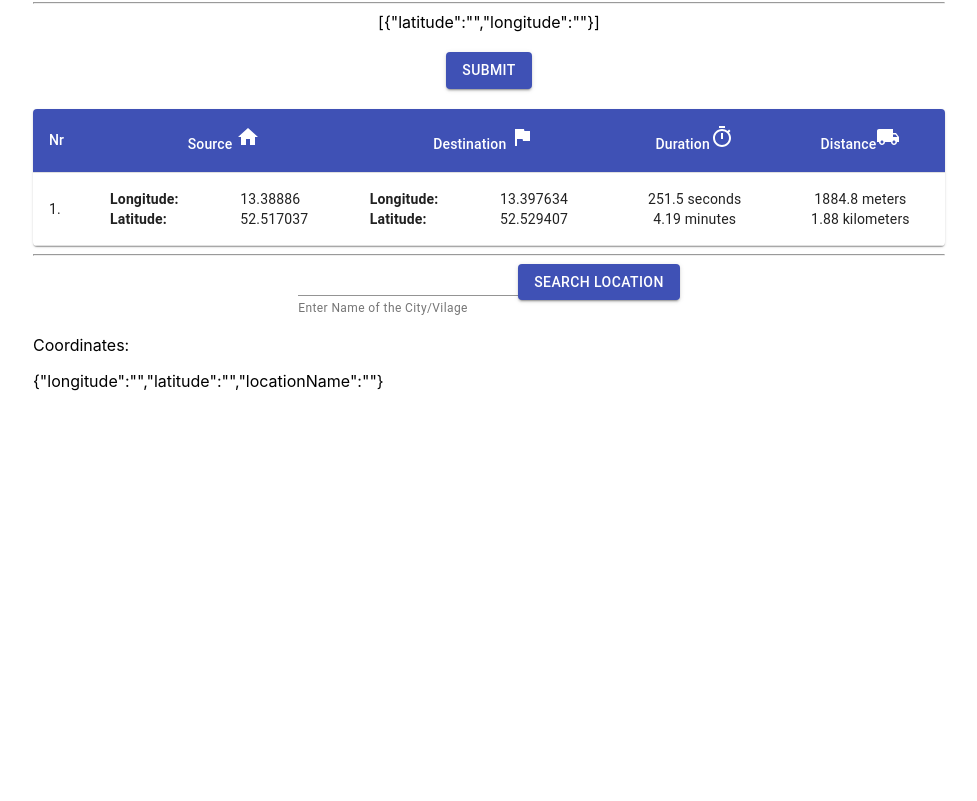
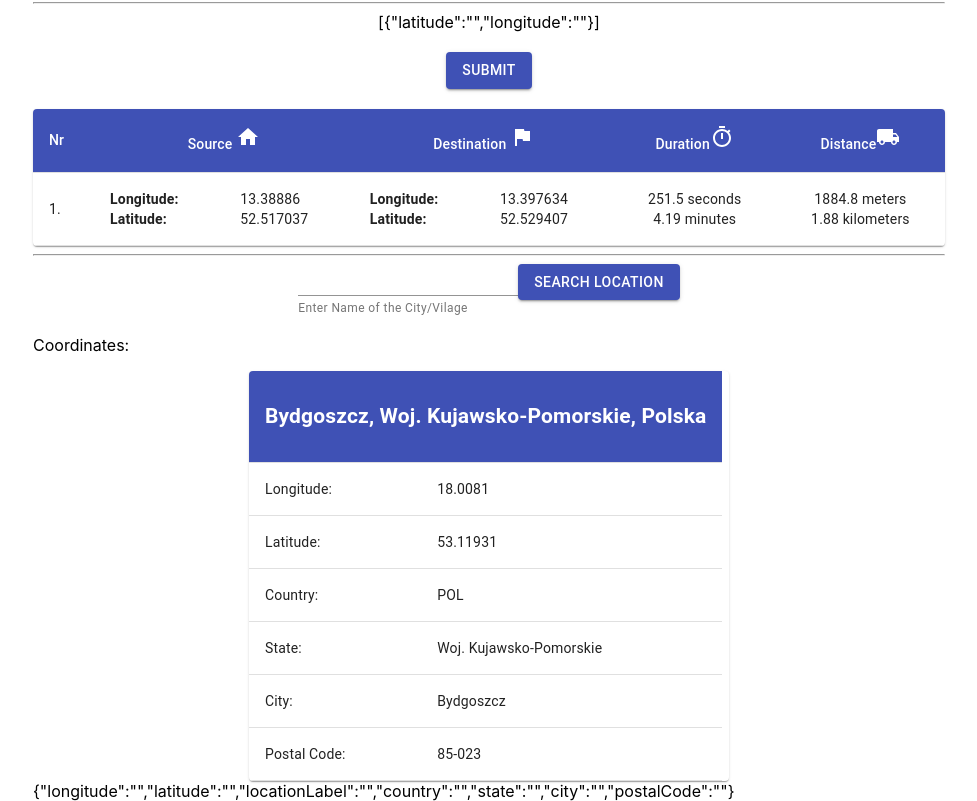
Before and after one commit to ioanzicu/route-finder-front-end, a React (Create React App) app: page / in a window 1280 px wide. Shown: the part 466-1267 px from the top of the page, without its empty margins (151-1128 px from the left). Before the commit the page ends 857 px from the top, so only its background shows below. Built offline with nearby package versions, Linux system fonts and the light colour scheme; no server answers.

Commit message:
display fetched data by location

```diff
--- a/src/App.tsx
+++ b/src/App.tsx
@@ -3,17 +3,76 @@ import "./App.css";
 import Form from "./Form";
 import InputLocation from "./Input";
 import Container from "@material-ui/core/Container";
+import Paper from "@material-ui/core/Paper";
+import TableContainer from "@material-ui/core/TableContainer";
+import TableHead from "@material-ui/core/TableHead";
+import TableRow from "@material-ui/core/TableRow";
+import TableBody from "@material-ui/core/TableBody";
+import TableCell from "@material-ui/core/TableCell";
+import {
+  withStyles,
+  Theme,
+  createStyles,
+  makeStyles,
+} from "@material-ui/core/styles";
+
+const StyledTableCell = withStyles((theme: Theme) =>
+  createStyles({
+    head: {
+      backgroundColor: theme.palette.primary.main,
+      color: theme.palette.common.white,
+    },
+  })
+)(TableCell);
+
+const useTableStyles = makeStyles((theme: Theme) =>
+  createStyles({
+    root: {
+      display: "flex",
+      flexWrap: "wrap",
+      "& > *": {
+        marginLeft: "auto",
+        marginRight: "auto",
+        width: theme.spacing(60),
+      },
+    },
+  })
+);
 
 function App() {
   const [coordinates, setCoodinates] = useState<{
     longitude: string;
     latitude: string;
-    locationName: string;
-  }>({ longitude: "", latitude: "", locationName: "" });
+    locationLabel: string;
+    country: string;
+    state: string;
+    city: string;
+    postalCode: string;
+  }>({
+    longitude: "",
+    latitude: "",
+    locationLabel: "",
+    country: "",
+    state: "",
+    city: "",
+    postalCode: "",
+  });
 
   useEffect(() => {
     console.log("Coordinates are loaded");
   }, [coordinates]);
+
+  const mockData = {
+    longitude: "18.0081",
+    latitude: "53.11931",
+    locationLabel: "Bydgoszcz, Woj. Kujawsko-Pomorskie, Polska",
+    country: "POL",
+    state: "Woj. Kujawsko-Pomorskie",
+    city: "Bydgoszcz",
+    postalCode: "85-023",
+  };
+
+  const classesTable = useTableStyles();
 
   return (
     <Container maxWidth="md">
@@ -26,6 +85,59 @@ function App() {
         <InputLocation setCoodinates={setCoodinates} />
       </div>
       <p>Coordinates:</p>
+      {mockData && (
+        <div className={classesTable.root}>
+          <TableContainer component={Paper}>
+            <TableHead>
+              {mockData.locationLabel && (
+                <TableRow>
+                  <StyledTableCell align="center" colSpan={2}>
+                    <h2>{mockData.locationLabel}</h2>
+                  </StyledTableCell>
+                </TableRow>
+              )}
+            </TableHead>
+            <TableBody>
+              {mockData.longitude && (
+                <TableRow>
+                  <TableCell>Longitude:</TableCell>
+                  <TableCell> {mockData.longitude}</TableCell>
+                </TableRow>
+              )}
+              {mockData.latitude && (
+                <TableRow>
+                  <TableCell>Latitude:</TableCell>
+                  <TableCell> {mockData.latitude}</TableCell>
+                </TableRow>
+              )}
+              {mockData.country && (
+                <TableRow>
+                  <TableCell>Country:</TableCell>
+                  <TableCell> {mockData.country}</TableCell>
+                </TableRow>
+              )}
+              {mockData.state && (
+                <TableRow>
+                  <TableCell>State:</TableCell>
+                  <TableCell> {mockData.state}</TableCell>
+                </TableRow>
+              )}
+              {mockData.city && (
+                <TableRow>
+                  <TableCell>City:</TableCell>
+                  <TableCell> {mockData.city}</TableCell>
+                </TableRow>
+              )}
+              {mockData.postalCode && (
+                <TableRow>
+                  <TableCell>Postal Code:</TableCell>
+                  <TableCell> {mockData.postalCode}</TableCell>
+                </TableRow>
+              )}
+            </TableBody>
+          </TableContainer>
+        </div>
+      )}
       {coordinates && JSON.stringify(coordinates)}
     </Container>
   );
--- a/src/Input.tsx
+++ b/src/Input.tsx
@@ -129,7 +129,12 @@ const InputLocation = memo((_props: any) => {
         results.Response.View[0].Result[0].Location.DisplayPosition.Longitude,
       latitude:
         results.Response.View[0].Result[0].Location.DisplayPosition.Latitude,
-      locationName: results.Response.View[0].Result[0].Location.Address.Label,
+      locationLabel: results.Response.View[0].Result[0].Location.Address.Label,
+      country: results.Response.View[0].Result[0].Location.Address.Country,
+      state: results.Response.View[0].Result[0].Location.Address.State,
+      city: results.Response.View[0].Result[0].Location.Address.City,
+      postalCode:
+        results.Response.View[0].Result[0].Location.Address.PostalCode,
     });
 
     console.log("Result:", results);
```
